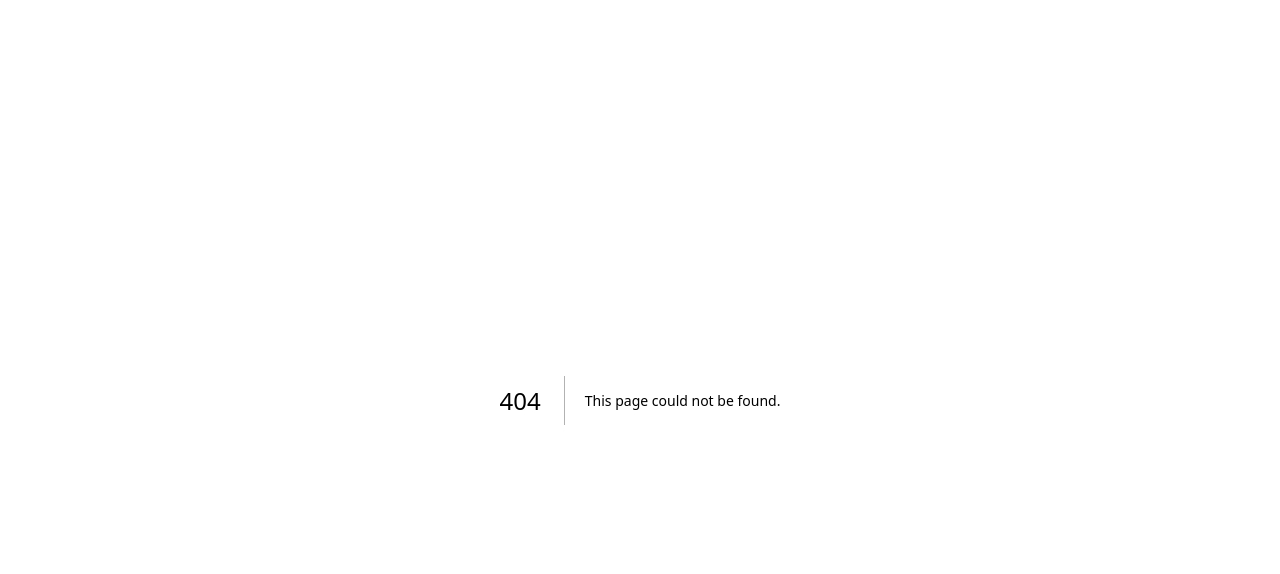
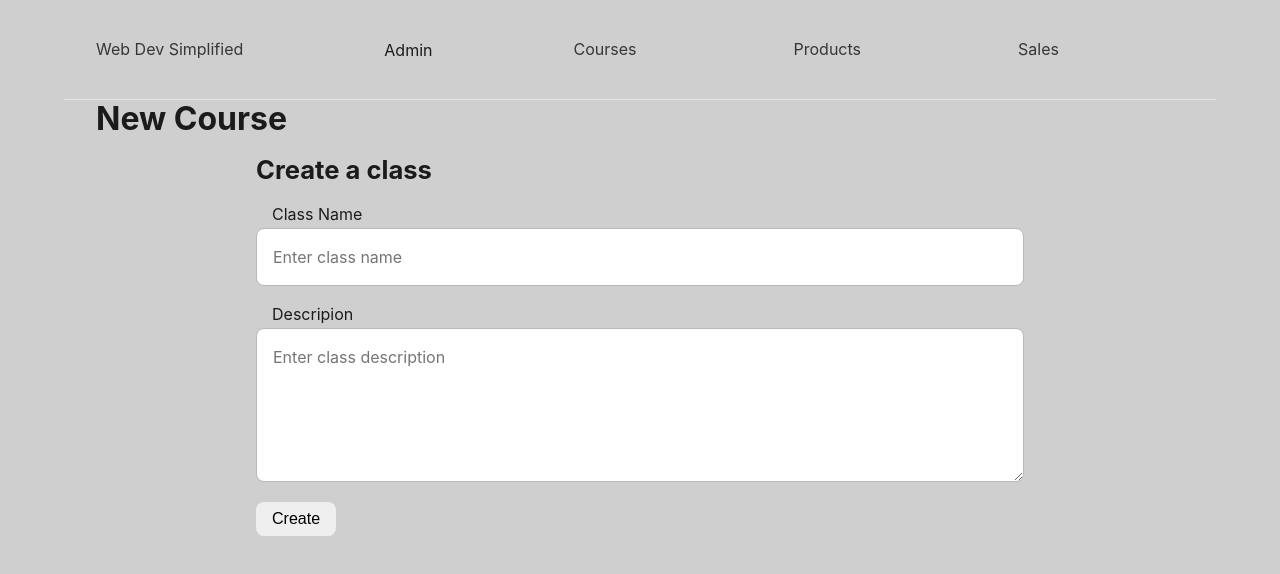
Before and after one commit to songbikes/courseplatform_1, a Next.js app: page /admin/courses/new in a window 1280 px wide. Before the commit this address had no page. Shown: the top 574 px of the page. Built offline with nearby package versions, Linux system fonts and the light colour scheme.

Commit message:
admin components

```diff
--- /dev/null
+++ b/src/app/admin/courses/new/page.tsx
@@ -0,0 +1,11 @@
+import { PageHeader } from "@/components/PageHeader";
+import { CourseForm } from "@/features/courses/components/CourseForm";
+
+export default function NewCoursePage() {
+  return (
+    <div>
+      <PageHeader title='New Course' />
+      <CourseForm />
+    </div>
+  )
+}
--- /dev/null
+++ b/src/app/admin/page.tsx
@@ -0,0 +1,5 @@
+export default function AdminPage() {
+  return (
+    <h1 className='text-hero'>This is admin page</h1>
+  )
+}
--- /dev/null
+++ b/src/components/PageHeader.tsx
@@ -0,0 +1,12 @@
+import ss from "@styles/layout.module.scss";
+
+export function PageHeader
+({ title, children } :
+  { title: string, children?: React.ReactNode }) {
+  return (
+    <div className='container'>
+      <h1 className={ss.title}>{title}</h1>
+      {children && <div className={ss.pageChild}>{children}</div>}
+    </div>
+  )
+}
--- /dev/null
+++ b/src/features/courses/components/CourseForm.tsx
@@ -0,0 +1,58 @@
+"use client";
+import { useForm } from "react-hook-form";
+import { zodResolver } from "@hookform/resolvers/zod";
+import { courseSchema } from "../schema/courseSchema";
+import type { z } from "zod";
+import ss from "@styles/layout.module.scss";
+
+export function CourseForm() {
+  const form = useForm<z.infer<typeof courseSchema>>({
+    resolver: zodResolver(courseSchema),
+    defaultValues: {
+      name: "",
+      description: ""
+    },
+  })
+
+  function onSubmit(values: z.infer<typeof courseSchema>) {
+    console.log(values);
+  }
+
+  return (
+    <form className={ss.form} onSubmit={form.handleSubmit(onSubmit)}>
+      <h2 className={ss.title}>Create a class</h2>
+
+      <div className={ss.formGroup}>
+        <label htmlFor="name" className={ss.label}>Class Name</label>
+        <input
+          id="name"
+          type="text"
+          className={ss.input}
+          placeholder="Enter class name"
+          {...form.register("name")}
+        />
+        {form.formState.errors.name && (
+          <p className={ss.errorText}>{form.formState.errors.name.message}</p>
+        )}
+      </div>
+
+      <div className={ss.formGroup}>
+        <label htmlFor="description" className={ss.label}>Descripion</label>
+        <textarea
+          id="description"
+          className={ss.textarea}
+          placeholder="Enter class description"
+          rows={5}
+          {...form.register("description")}
+        ></textarea>
+        {form.formState.errors.description && (
+          <p className={ss.errorText}>{form.formState.errors.description.message}</p>
+        )}
+      </div>
+
+      <button type="submit" className={ss.submitButton}>
+        Create
+      </button>
+    </form>
+  );
+}
--- /dev/null
+++ b/src/features/courses/schema/courseSchema.ts
@@ -0,0 +1,6 @@
+import { z } from 'zod';
+
+export const courseSchema = z.object({
+  name: z.string().min(1, "Required"),
+  description: z.string().min(1, "Required"),
+});
```
Also changed, not shown: src/app/admin/courses/page.tsx (added, +17 -0 lines).
